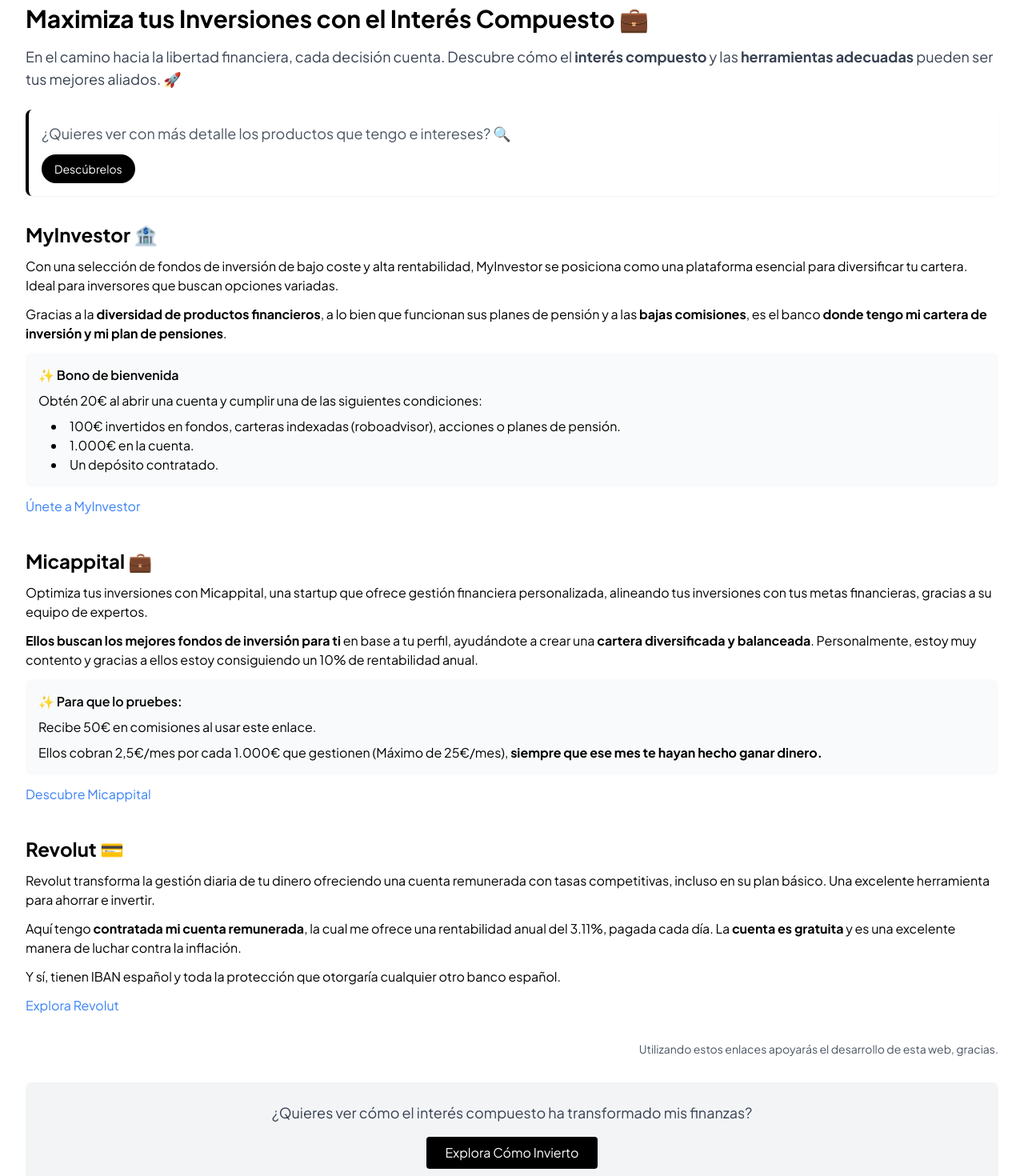
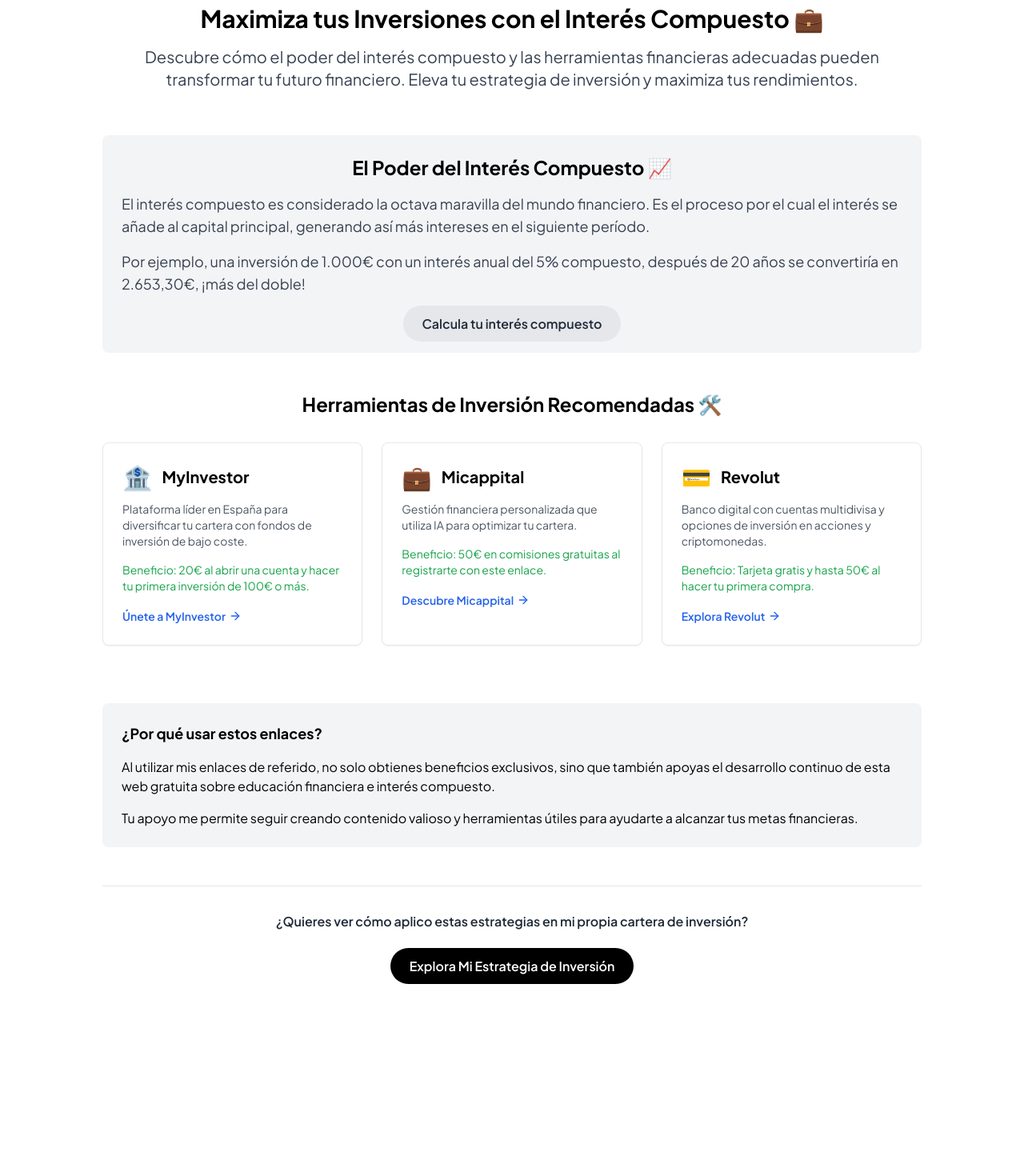
Before and after one commit to jlfernandezfernandez/compound-interest-calculator, a Next.js app: page /mejora-tus-resultados in a window 1280 px wide. Shown: the part 100-1570 px from the top of the page at 80% size. After the commit the page ends 1352 px from the top, so only its background shows below. Built offline with nearby package versions, Linux system fonts and the light colour scheme.

Commit message:
feature: improve /mejora-tus-resultados

```diff
--- a/src/app/about/page.tsx
+++ b/src/app/about/page.tsx
@@ -15,7 +15,7 @@
 
 export default function AboutPage() {
   return (
-    <main>
+    <main className="max-w-5xl mx-auto">
       <AboutIntroSection />
       <MissionSection />
       <FeaturesSection />
--- a/src/app/mejora-tus-resultados/page.tsx
+++ b/src/app/mejora-tus-resultados/page.tsx
@@ -2,152 +2,87 @@
 
 import { Metadata } from "next";
 import Link from "next/link";
+import ImproveResultsHeader from "@/components/ImproveResultsHeader";
+import ImproveResultsCompoundInterest from "@/components/ImproveResultsCompoundInterest";
+import ImproveResultsInvestmentTool from "@/components/ImproveResultsInvestmentTool";
+import Button from "@/components/Button";
 
 export const metadata: Metadata = {
-  title: "Maximiza tus Ganancias: Aprovecha el Interés Compuesto",
+  title:
+    "Maximiza tus Ganancias: Aprovecha el Interés Compuesto | Gana con Interés",
   description:
-    "Eleva tu estrategia de inversión y maximiza tus rendimientos con el poder del interés compuesto. Descubre cómo MyInvestor, Micappital y Revolut pueden transformar tus finanzas.",
+    "Descubre cómo multiplicar tus ahorros con el poder del interés compuesto. Aprende sobre MyInvestor, Micappital y Revolut para optimizar tus inversiones y alcanzar la libertad financiera.",
+  keywords:
+    "interés compuesto, inversiones, MyInvestor, Micappital, Revolut, libertad financiera",
 };
 
 export default function ImproveResultsPage() {
   return (
-    <main>
-      <h1 className="text-2xl sm:text-3xl font-bold mb-4">
-        Maximiza tus Inversiones con el Interés Compuesto 💼
-      </h1>
-      <p className="text-base sm:text-lg text-gray-700 mb-6">
-        En el camino hacia la libertad financiera, cada decisión cuenta.
-        Descubre cómo el <strong>interés compuesto</strong> y las{" "}
-        <strong>herramientas adecuadas</strong> pueden ser tus mejores aliados.
-        🚀
-      </p>
-
-      <div className="p-4 mb-8 bg-white border-l-4 border-black rounded-lg shadow-sm">
-        <p className="text-base sm:text-lg text-gray-600 mb-3">
-          ¿Quieres ver con más detalle los productos que tengo e intereses? 🔍
-        </p>
-        <Link
-          href="/mejora-tus-resultados/como-invierto"
-          className="inline-block bg-black hover:bg-gray-800 text-white text-sm py-2 px-4 rounded-full transition duration-300"
-        >
-          Descúbrelos
-        </Link>
-      </div>
-
-      <div className="space-y-10">
+    <main className="max-w-5xl mx-auto">
+      <div className="space-y-12">
+        <ImproveResultsHeader />
+        <ImproveResultsCompoundInterest />
         <section>
-          <h2 className="text-xl sm:text-2xl font-bold mb-3">MyInvestor 🏦</h2>
-          <p className="mb-3 text-base">
-            Con una selección de fondos de inversión de bajo coste y alta
-            rentabilidad, MyInvestor se posiciona como una plataforma esencial
-            para diversificar tu cartera. Ideal para inversores que buscan
-            opciones variadas.
-          </p>
-          <p className="mb-3 text-base">
-            Gracias a la <strong>diversidad de productos financieros</strong>, a
-            lo bien que funcionan sus planes de pensión y a las{" "}
-            <strong>bajas comisiones</strong>, es el banco{" "}
-            <strong>
-              donde tengo mi cartera de inversión y mi plan de pensiones
-            </strong>
-            .
-          </p>
-          <div className="p-4 bg-gray-50 rounded-lg mb-3">
-            <p className="font-semibold mb-2">✨ Bono de bienvenida</p>
-            <p>
-              Obtén 20€ al abrir una cuenta y cumplir una de las siguientes
-              condiciones:
-            </p>
-            <ul className="list-disc list-inside mt-2 ml-4">
-              <li>
-                100€ invertidos en fondos, carteras indexadas (roboadvisor),
-                acciones o planes de pensión.
-              </li>
-              <li>1.000€ en la cuenta.</li>
-              <li>Un depósito contratado.</li>
-            </ul>
+          <h2 className="text-2xl font-bold mb-8 text-center">
+            Herramientas de Inversión Recomendadas 🛠️
+          </h2>
+          <div className="grid sm:grid-cols-2 lg:grid-cols-3 gap-6">
+            <ImproveResultsInvestmentTool
+              title="MyInvestor"
+              emoji="🏦"
+              description="Plataforma líder en España para diversificar tu cartera con fondos de inversión de bajo coste."
+              link="https://myinvestor.page.link/decXeBGbKbyMkiJEA"
+              linkText="Únete a MyInvestor"
+              referralBenefit="Beneficio: 20€ al abrir una cuenta y hacer tu primera inversión de 100€ o más."
+            />
+            <ImproveResultsInvestmentTool
+              title="Micappital"
+              emoji="💼"
+              description="Gestión financiera personalizada que utiliza IA para optimizar tu cartera."
+              link="https://www.micappital.com?referal=jordiluisgZ2kOJ"
+              linkText="Descubre Micappital"
+              referralBenefit="Beneficio: 50€ en comisiones gratuitas al registrarte con este enlace."
+            />
+            <ImproveResultsInvestmentTool
+              title="Revolut"
+              emoji="💳"
+              description="Banco digital con cuentas multidivisa y opciones de inversión en acciones y criptomonedas."
+              link="https://revolut.com/referral/?referral-code=jordilftw5!FEB2-24-VR-ES"
+              linkText="Explora Revolut"
+              referralBenefit="Beneficio: Tarjeta gratis y hasta 50€ al hacer tu primera compra."
+            />
           </div>
-          <a
-            href="https://myinvestor.page.link/decXeBGbKbyMkiJEA"
-            className="text-blue-500 hover:underline"
-          >
-            Únete a MyInvestor
-          </a>
         </section>
 
-        <section>
-          <h2 className="text-xl sm:text-2xl font-bold mb-3">Micappital 💼</h2>
-          <p className="mb-3 text-base">
-            Optimiza tus inversiones con Micappital, una startup que ofrece
-            gestión financiera personalizada, alineando tus inversiones con tus
-            metas financieras, gracias a su equipo de expertos.
+        <section className="bg-gray-100 p-6 rounded-lg">
+          <h2 className="text-lg font-bold mb-4">
+            ¿Por qué usar estos enlaces?
+          </h2>
+          <p className="mb-4">
+            Al utilizar mis enlaces de referido, no solo obtienes beneficios
+            exclusivos, sino que también apoyas el desarrollo continuo de esta
+            web gratuita sobre educación financiera e interés compuesto.
           </p>
-          <p className="mb-3 text-base">
-            <strong>
-              Ellos buscan los mejores fondos de inversión para ti
-            </strong>{" "}
-            en base a tu perfil, ayudándote a crear una{" "}
-            <strong>cartera diversificada y balanceada</strong>. Personalmente,
-            estoy muy contento y gracias a ellos estoy consiguiendo un 10% de
-            rentabilidad anual.
+          <p>
+            Tu apoyo me permite seguir creando contenido valioso y herramientas
+            útiles para ayudarte a alcanzar tus metas financieras.
           </p>
-          <div className="p-4 bg-gray-50 rounded-lg mb-3">
-            <p className="font-semibold mb-2">✨ Para que lo pruebes:</p>
-            <p>Recibe 50€ en comisiones al usar este enlace.</p>
-            <p className="mt-2">
-              Ellos cobran 2,5€/mes por cada 1.000€ que gestionen (Máximo de
-              25€/mes),{" "}
-              <strong>siempre que ese mes te hayan hecho ganar dinero.</strong>
-            </p>
-          </div>
-          <a
-            href="https://www.micappital.com?referal=jordiluisgZ2kOJ"
-            className="text-blue-500 hover:underline"
-          >
-            Descubre Micappital
-          </a>
         </section>
 
-        <section>
-          <h2 className="text-xl sm:text-2xl font-bold mb-3">Revolut 💳</h2>
-          <p className="mb-3 text-base">
-            Revolut transforma la gestión diaria de tu dinero ofreciendo una
-            cuenta remunerada con tasas competitivas, incluso en su plan básico.
-            Una excelente herramienta para ahorrar e invertir.
-          </p>
-          <p className="mb-3 text-base">
-            Aquí tengo <strong>contratada mi cuenta remunerada</strong>, la cual
-            me ofrece una rentabilidad anual del 3.11%, pagada cada día. La{" "}
-            <strong>cuenta es gratuita</strong> y es una excelente manera de
-            luchar contra la inflación.
-          </p>
-          <p className="mb-3 text-base">
-            Y sí, tienen IBAN español y toda la protección que otorgaría
-            cualquier otro banco español.
-          </p>
-          <a
-            href="https://revolut.com/referral/?referral-code=jordilftw5!FEB2-24-VR-ES"
-            className="text-blue-500 hover:underline"
+        <section className="text-center border-t border-gray-200 pt-8">
+          <h2 className="text-base font-semibold text-gray-800 mb-8">
+            ¿Quieres ver cómo aplico estas estrategias en mi propia cartera de
+            inversión?{" "}
+          </h2>
+          <Button
+            as={Link}
+            href="/mejora-tus-resultados/como-invierto"
+            variant="primary"
+            size="md"
           >
-            Explora Revolut
-          </a>
+            Explora Mi Estrategia de Inversión
+          </Button>
         </section>
-      </div>
-
-      <p className="text-right text-sm text-gray-600 mt-8">
-        Utilizando estos enlaces apoyarás el desarrollo de esta web, gracias.
-      </p>
-
-      <div className="text-center p-6 mt-8 bg-gray-100 rounded-lg">
-        <p className="text-lg text-gray-700 mb-4">
-          ¿Quieres ver cómo el interés compuesto ha transformado mis finanzas?
-        </p>
-        <Link
-          href="/mejora-tus-resultados/como-invierto"
-          className="inline-block bg-black hover:bg-gray-800 text-white py-2 px-6 rounded transition duration-300"
-        >
-          Explora Cómo Invierto
-        </Link>
       </div>
     </main>
   );
--- a/src/components/AboutIntroSection.tsx
+++ b/src/components/AboutIntroSection.tsx
@@ -15,7 +15,7 @@
       >
         Gana con Interés: Tu Compañero de Inversiones 📈
       </h1>
-      <p className="text-lg text-gray-700 mb-6 max-w-4xl mx-auto">
+      <p className="text-lg text-gray-700 mb-6">
         Calcula y visualiza el poder del interés compuesto en tus inversiones de
         forma gratuita y sencilla. Ideal para fondos de inversión, cuentas
         remuneradas y planes de pensiones.
--- a/src/components/FeaturesSection.tsx
+++ b/src/components/FeaturesSection.tsx
@@ -62,7 +62,7 @@
 
   return (
     <section className="mb-14">
-      <div className="max-w-6xl mx-auto px-4">
+      <div>
         <h2 className="text-xl sm:text-2xl font-bold text-center mb-8">
           Características Principales 🚀
         </h2>
--- /dev/null
+++ b/src/components/ImproveResultsCompoundInterest.tsx
@@ -0,0 +1,33 @@
+// components/ImproveResultsCompoundInterest.tsx
+import React from "react";
+import Link from "next/link";
+import Button from "./Button";
+
+const ImproveResultsCompoundInterest = () => (
+  <section className="mb-12 bg-gray-100 p-6 rounded-lg">
+    <h2 className="text-xl sm:text-2xl font-bold mb-4 text-center">
+      El Poder del Interés Compuesto 📈
+    </h2>
+    <p className="text-base sm:text-lg text-gray-700 mb-4">
+      El interés compuesto es considerado la octava maravilla del mundo
+      financiero. Es el proceso por el cual el interés se añade al capital
+      principal, generando así más intereses en el siguiente período.
+    </p>
+    <p className="text-base sm:text-lg text-gray-700 mb-6">
+      Por ejemplo, una inversión de 1.000€ con un interés anual del 5%
+      compuesto, después de 20 años se convertiría en 2.653,30€, ¡más del doble!
+    </p>
+    <div className="text-center">
+      <Button
+        as={Link}
+        href="/calculadora-interes-compuesto"
+        variant="secondary"
+        size="md"
+      >
+        Calcula tu interés compuesto
+      </Button>
+    </div>
+  </section>
+);
+
+export default ImproveResultsCompoundInterest;
--- /dev/null
+++ b/src/components/ImproveResultsHeader.tsx
@@ -0,0 +1,17 @@
+// components/ImproveResultsHeader.tsx
+import React from "react";
+
+const ImproveResultsHeader = () => (
+  <section className="text-center mb-14">
+    <h1 className="text-2xl sm:text-3xl font-bold mb-4">
+      Maximiza tus Inversiones con el Interés Compuesto 💼
+    </h1>
+    <p className="text-xl text-gray-700 mb-6">
+      Descubre cómo el poder del interés compuesto y las herramientas
+      financieras adecuadas pueden transformar tu futuro financiero. Eleva tu
+      estrategia de inversión y maximiza tus rendimientos.
+    </p>
+  </section>
+);
+
+export default ImproveResultsHeader;
--- /dev/null
+++ b/src/components/ImproveResultsInvestmentTool.tsx
@@ -0,0 +1,33 @@
+// components/ImproveResultsInvestmentTool.tsx
+import React from "react";
+import { ArrowRight } from "lucide-react";
+
+interface ImproveResultsInvestmentToolProps {
+  title: string;
+  description: string;
+  emoji: string;
+  link: string;
+  linkText: string;
+  referralBenefit: string;
+}
+
+const ImproveResultsInvestmentTool: React.FC<
+  ImproveResultsInvestmentToolProps
+> = ({ title, description, emoji, link, linkText, referralBenefit }) => (
+  <div className="bg-white p-6 rounded-lg shadow-sm border border-gray-200 mb-6 transition-all duration-300 hover:shadow-md">
+    <div className="flex items-center mb-3">
+      <span className="text-3xl mr-3">{emoji}</span>
+      <h3 className="text-xl font-bold">{title}</h3>
+    </div>
+    <p className="text-gray-600 mb-4 text-sm">{description}</p>
+    <p className="text-green-600 text-sm mb-4">{referralBenefit}</p>
+    <a
+      href={link}
+      className="text-blue-600 hover:text-blue-800 text-sm font-semibold inline-flex items-center transition-colors duration-300"
+    >
+      {linkText} <ArrowRight className="ml-1 h-4 w-4" />
+    </a>
+  </div>
+);
+
+export default ImproveResultsInvestmentTool;
--- a/src/components/MissionSection.tsx
+++ b/src/components/MissionSection.tsx
@@ -10,7 +10,7 @@
       >
         Nuestra Misión 🎯
       </h2>
-      <p className="text-lg text-center max-w-4xl mx-auto">
+      <p className="text-lg text-center">
         Simplificar tus cálculos financieros ofreciéndote una herramienta visual
         e intuitiva para proyectar tus ganancias a largo plazo. Te ayudamos a
         entender el impacto del interés compuesto en tus inversiones de manera
--- a/src/components/ProductButtons.tsx
+++ b/src/components/ProductButtons.tsx
@@ -40,7 +40,7 @@
 
   return (
     <section
-      className="mb-12 grid grid-cols-1 sm:grid-cols-2 lg:grid-cols-3 gap-4 max-w-4xl mx-auto"
+      className="mb-12 grid grid-cols-1 sm:grid-cols-2 lg:grid-cols-3 gap-4 max-w-5xl mx-auto"
       aria-label="Añadir productos de inversión"
     >
       {(Object.keys(productTypes) as ProductType[]).map((type) => {
--- a/src/components/SupportProjectSection.tsx
+++ b/src/components/SupportProjectSection.tsx
@@ -16,7 +16,7 @@
       >
         Apoya Este Proyecto ❤️
       </h2>
-      <p className="mb-6 max-w-4xl mx-auto">
+      <p className="mb-6">
         Si encuentras útil Gana con Interés, considera apoyar su desarrollo y
         mantenimiento. Tu contribución ayuda a mantener esta herramienta
         gratuita y en constante mejora.
--- a/src/components/WhyChooseUsSection.tsx
+++ b/src/components/WhyChooseUsSection.tsx
@@ -25,7 +25,7 @@
       >
         ¿Por Qué Elegir Gana con Interés? 🤔
       </h2>
-      <ul className="space-y-3 max-w-4xl mx-auto">
+      <ul className="space-y-3">
         {reasons.map((reason, index) => (
           <li key={index} className="flex items-center">
             <span className="mr-2">✅</span>
```
